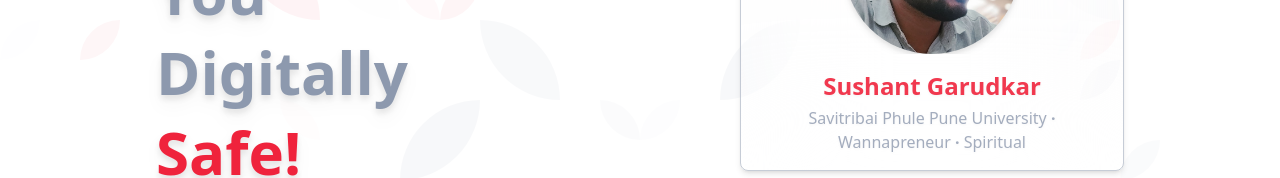
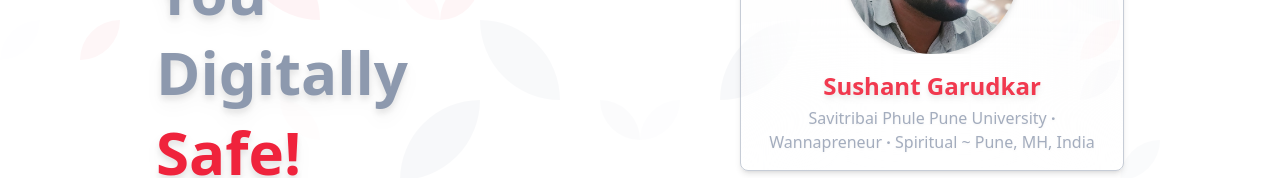
Before and after one commit to Sushant5776/password-manager, a Next.js app: page / in a window 1280 px wide. Both pictures are taken after a click on the button "About Us". Shown: the part 380-558 px from the top of the page. Built offline with nearby package versions, Linux system fonts and the light colour scheme; no server answers.

Commit message:
Final Commit: UI Unauthenticated

```diff
--- a/components/AboutUsCard/index.tsx
+++ b/components/AboutUsCard/index.tsx
@@ -18,12 +18,12 @@ const AboutUsCard = () => {
       </div>
       {/* Autor Title and Description */}
       <div className="space-y-1">
-        <h2 className="text-laal/90 drop-shadow-sm font-semibold text-center text-2xl">
+        <h2 className="text-laal/90 drop-shadow-md font-semibold text-center text-2xl">
           Sushant Garudkar
         </h2>
         <p className="text-rakhadi/80 text-center drop-shadow-sm font-medium">
           Savitribai Phule Pune University <strong>&middot;</strong>{' '}
-          Wannapreneur <strong>&middot;</strong> Spiritual
+          Wannapreneur <strong>&middot;</strong> Spiritual ~ Pune, MH, India
         </p>
       </div>
     </div>
--- a/pages/dashboard/index.tsx
+++ b/pages/dashboard/index.tsx
@@ -1,3 +1,4 @@
+import Header from '@/components/Header'
 import { GetServerSideProps, NextPage } from 'next'
 import { Session } from 'next-auth'
 import { getSession, signOut } from 'next-auth/react'
@@ -5,6 +6,7 @@ import { getSession, signOut } from 'next-auth/react'
 const Dashboard: NextPage<{ session: Session }> = ({ session }) => {
   return (
     <main>
+      <Header />
       <h1>Welcome {session.user?.name || session.user.email}!</h1>
       <button onClick={() => signOut()}>Sign Out</button>
     </main>
```
